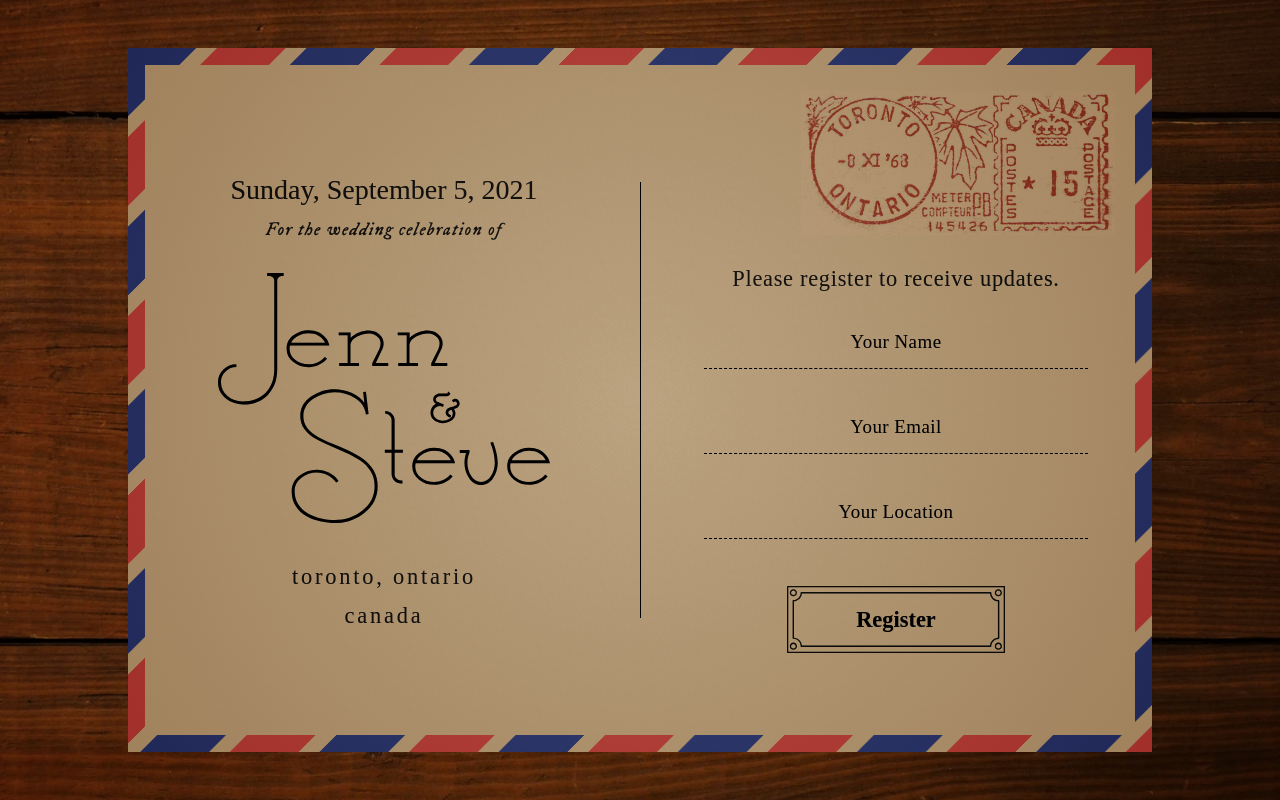
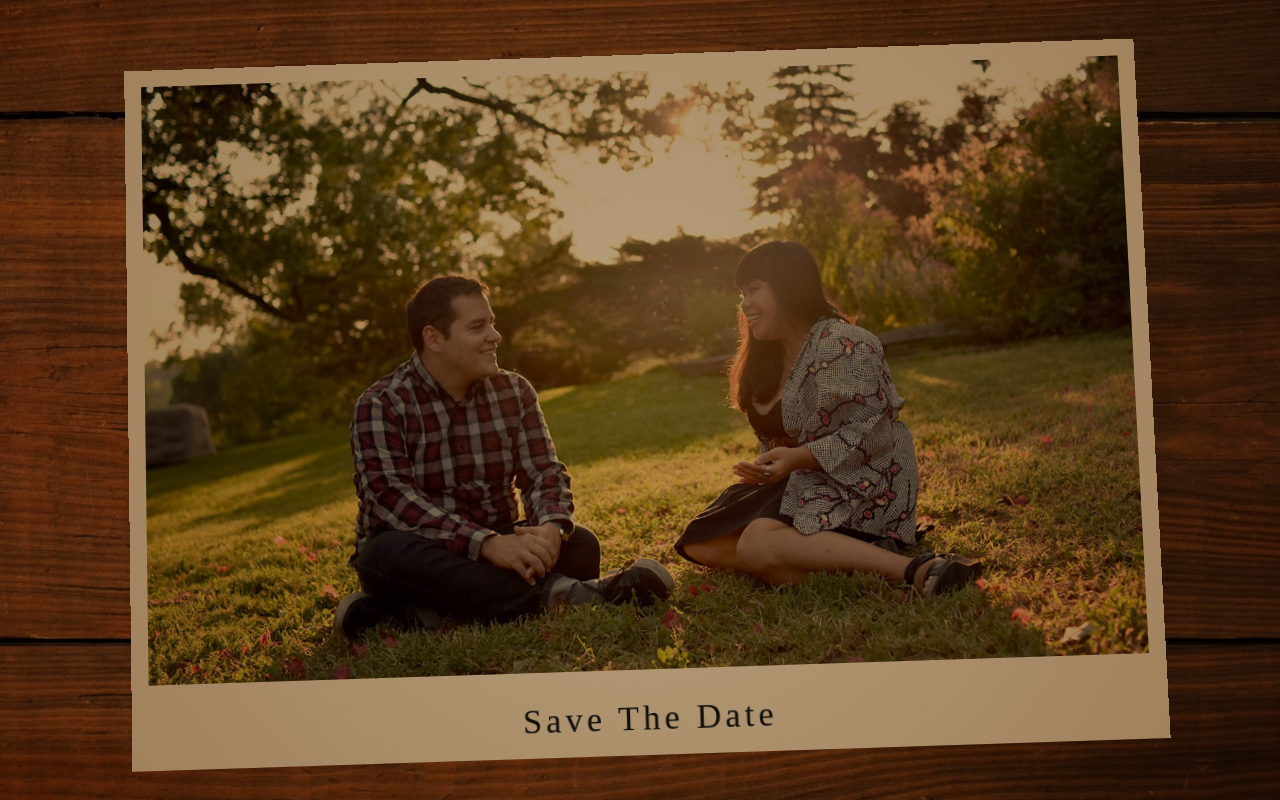
Before and after one commit to minigodzilla/vue-rsvp, a Vue app: page / in a window 1280 px wide. Built offline with nearby package versions, Linux system fonts and the light colour scheme; a web font is replaced by a local one.

Commit message:
timing fiddles

```diff
--- a/src/components/GuestCollector.vue
+++ b/src/components/GuestCollector.vue
@@ -155,17 +155,17 @@ export default {
 
       setTimeout(function() {
         card.classList.add('flipped');
-      }, 2500);
+      }, 5000);
 
 
       setTimeout(function() {
         app.classList.add('pan','left');
-      }, 4500);
+      }, 5000);
 
       setTimeout(function() {
         app.classList.remove('left');
         app.classList.add('right');
-      }, 7000);
+      }, 10000);
 
     },
     cardFlip() {
@@ -199,7 +199,7 @@ export default {
   position: relative;
   width: 80vw;
   height: 55vw;
-  transition: transform 1s ease;
+  transition: transform 2s ease;
 
   &.flipped {
 
@@ -231,7 +231,7 @@ export default {
     align-items: center;
     justify-content: start;
     padding: 0.75em;
-    transition: transform 1s ease;
+    transition: transform 2s ease;
 
     &.front {
       transform: rotateZ(-2deg) rotateX(0deg);
```
